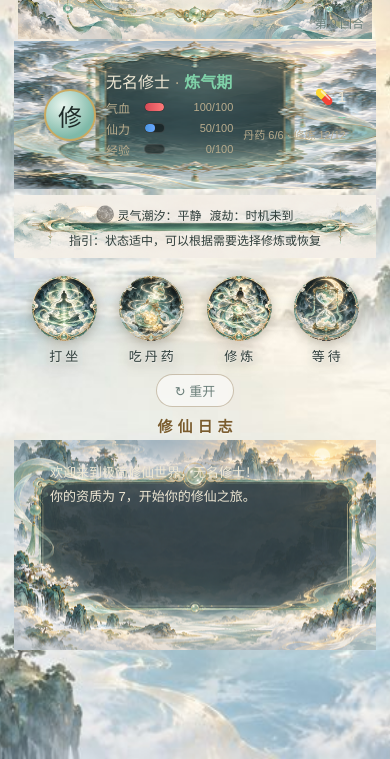
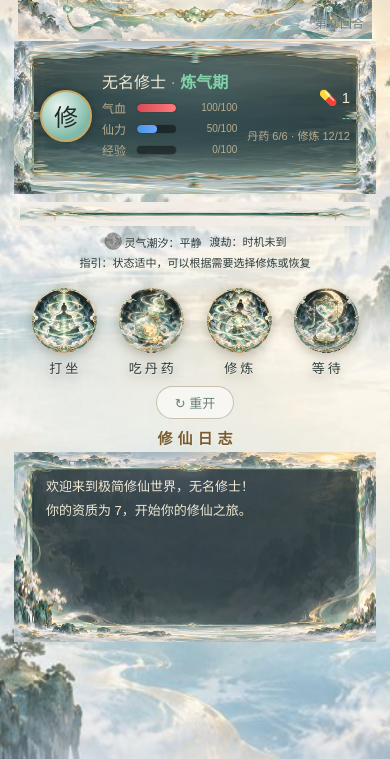
Before and after one commit to hhhh124hhhh/jixian-xiuxian, a plain HTML site: page versions/v2.0-enterprise/web/index.html in a window 390 px wide. Shown: the part 85-844 px from the top of the page. Drawn offline with Linux system fonts and the light colour scheme.

Commit message:
fix: 面板改用 border-image 边框修复文字压框重叠（角色/日志面板四角不变形，状态条饰条与文字分离，小屏收紧）

```diff
--- a/versions/v2.0-enterprise/web/css/style.css
+++ b/versions/v2.0-enterprise/web/css/style.css
@@ -44,11 +44,12 @@ body {
   text-shadow: 0 1px 2px rgba(255,255,255,.6);
 }
 
-/* 角色面板：panel_character.png（竖版，拉伸适配，深色内容区放文字） */
+/* 角色面板：panel_character.png 做 border-image 边框（四角不变形，边框宽跟随 border-width） */
 #char-panel {
   display: flex; gap: 10px; align-items: center;
-  background: url(../assets/panel_character.png) center / 100% 100% no-repeat;
-  padding: 26px 44px;
+  border: 30px solid transparent;
+  border-image: url(../assets/panel_character.png) 54 51 67 51 fill;
+  padding: 8px 10px;
   min-height: 148px;
   color: var(--panel-text);
 }
@@ -78,18 +79,21 @@ body {
 #combo-line.warn { color: #ff8a8a; }
 #quota-line { color: var(--panel-dim); font-size: 11px; }
 
-/* 状态栏：bar_status.png 横饰条 */
+/* 状态栏：bar_status.png 只做顶部细分隔饰条，状态文字另起一行，不再压字 */
 #status-bar {
+  margin: 8px 0 2px;
+  padding: 0 6px;
+  font-size: 12px;
+  display: flex; align-items: center; justify-content: center;
+  gap: 6px 14px; flex-wrap: wrap;
+}
+#status-bar::before {
+  content: ""; display: block; flex: 0 0 100%;
+  width: 100%; height: 24px;
   background: url(../assets/bar_status.png) center / 100% 100% no-repeat;
-  min-height: 58px;
-  display: flex; align-items: center; justify-content: center;
-  gap: 14px; flex-wrap: wrap;
-  padding: 10px 56px;
-  margin: 6px 0;
-  font-size: 12px;
+  margin-bottom: 2px;
 }
 #status-bar > div {
-  background: none; border: none; padding: 0;
   color: var(--ink); white-space: nowrap;
 }
 /* 潮汐图标 */
@@ -153,8 +157,9 @@ body {
 }
 #game-log {
   height: 210px; overflow-y: auto;
-  padding: 26px 52px;
-  background: url(../assets/panel_log.png) center / 100% 100% no-repeat;
+  border: 26px solid transparent;
+  border-image: url(../assets/panel_log.png) 47 51 47 70 fill;
+  padding: 6px 8px;
   font-size: 13px; line-height: 1.7; color: var(--panel-text);
   display: flex; flex-direction: column; gap: 2px;
 }
@@ -274,7 +279,9 @@ body.deviation #char-panel { animation: devPulse 1s ease-in-out 3; }
 /* 小屏适配 */
 @media (max-width: 420px) {
   .act-btn { width: 72px; height: 72px; }
-  #char-panel { padding: 22px 30px; }
-  #game-log { padding: 22px 36px; }
-  #status-bar { padding: 10px 36px; gap: 8px; }
+  #char-panel { border-width: 22px 20px 26px 20px; padding: 6px 6px; }
+  #game-log { border-width: 20px 20px 20px 26px; padding: 4px 6px; height: 190px; }
+  #status-bar { font-size: 11px; gap: 4px 8px; }
+  .bar-row label { width: 28px; }
+  .bar-text { min-width: 54px; font-size: 10px; }
 }
```
